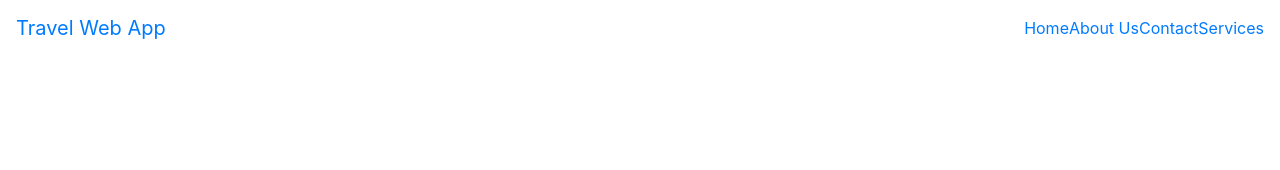
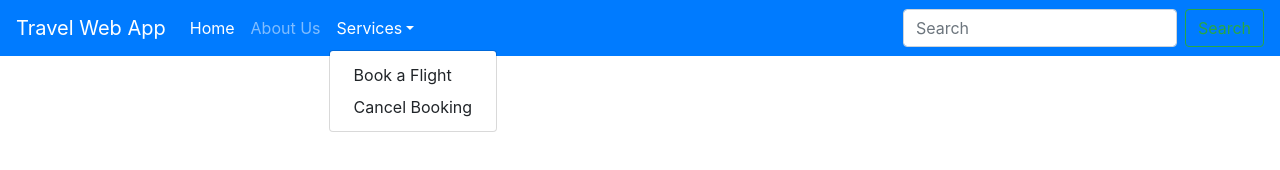
Before and after one commit to Abadamasi/portfolio-project, a plain HTML site: page index.html in a window 1280 px wide. Both pictures are taken after a click on the link "Services". Drawn offline with nearby package versions, Linux system fonts and the light colour scheme.

Commit message:
changes staged

```diff
--- a/index.html
+++ b/index.html
@@ -10,7 +10,34 @@
     <link rel="stylesheet" href="https://stackpath.bootstrapcdn.com/bootstrap/4.3.1/css/bootstrap.min.css" integrity="sha384-ggOyR0iXCbMQv3Xipma34MD+dH/1fQ784/j6cY/iJTQUOhcWr7x9JvoRxT2MZw1T" crossorigin="anonymous">
   </head>
   <body>
-      <nav>
+      <nav class="navbar navbar-expand-sm navbar-dark bg-primary">
+          <a class="navbar-brand" href="#">Travel Web App</a>
+          <button class="navbar-toggler d-lg-none" type="button" data-toggle="collapse" data-target="#collapsibleNavId" aria-controls="collapsibleNavId"
+              aria-expanded="false" aria-label="Toggle navigation"></button>
+          <div class="collapse navbar-collapse" id="collapsibleNavId">
+              <ul class="navbar-nav mr-auto mt-2 mt-lg-0">
+                  <li class="nav-item active">
+                      <a class="nav-link" href="#">Home <span class="sr-only">(current)</span></a>
+                  </li>
+                  <li class="nav-item">
+                      <a class="nav-link" href="#">About Us</a>
+                  </li>
+                  <li class="nav-item dropdown">
+                      <a class="nav-link dropdown-toggle" href="#" id="dropdownId" data-toggle="dropdown" aria-haspopup="true" aria-expanded="false">Services</a>
+                      <div class="dropdown-menu" aria-labelledby="dropdownId">
+                          <a class="dropdown-item" href="#">Book a Flight</a>
+                          <a class="dropdown-item" href="#">Cancel Booking</a>
+                      </div>
+                  </li>
+              </ul>
+              <form class="form-inline my-2 my-lg-0">
+                  <input class="form-control mr-sm-2" type="text" placeholder="Search">
+                  <button class="btn btn-outline-success my-2 my-sm-0" type="submit">Search</button>
+              </form>
+          </div>
+
+
+      <!-- </nav>>
         <div class="navbar navbar-defualt">
             <a class="navbar-brand" href="#">Travel Web App</a>
             <ul class="nav justify-content-end">
@@ -19,8 +46,12 @@
                 <li></li><a href="#">Contact</a></li>
                 <li></li><a href="#">Services</a></li>
             </ul>
+                <form class="form-inline" type="search">
+                    <input class="form-control mr-sm-2" type="text" type="search" placeholder="Search">
+                    <button class="btn" type="submit">Search</button>
+                </form>
         </div>
-      </nav>
+      </nav> -->
     <!-- Optional JavaScript -->
     <!-- jQuery first, then Popper.js, then Bootstrap JS -->
     <script src="https://code.jquery.com/jquery-3.3.1.slim.min.js" integrity="sha384-q8i/X+965DzO0rT7abK41JStQIAqVgRVzpbzo5smXKp4YfRvH+8abtTE1Pi6jizo" crossorigin="anonymous"></script>
```
